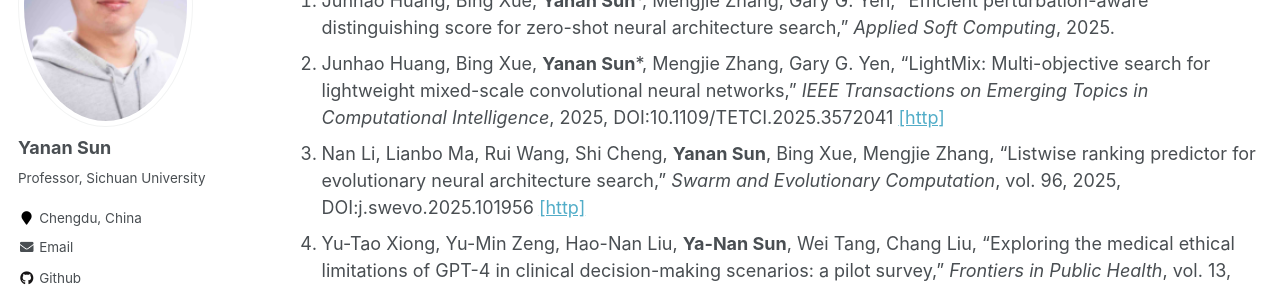
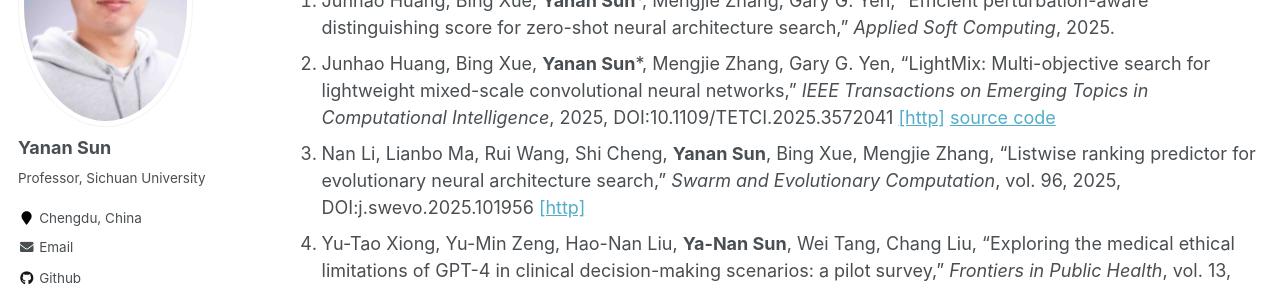
Before and after one commit to yn-sun/yn-sun.github.io, a Jekyll site: the page built from _pages/publications.md, in a window 1280 px wide and 900 px high, scrolled down 492 px. Shown: the part 153-441 px from the top of the window. Built offline with Jekyll 4.4.1, drawn with Linux system fonts in a browser that asks for light colours; comment, search, counter and statistics services are not loaded.

Commit message:
Update publications.md

```diff
--- a/_pages/publications.md
+++ b/_pages/publications.md
@@ -13,7 +13,7 @@ author_profile: true
 
 ## Journal Papers
 1. Junhao Huang, Bing Xue, **Yanan Sun***, Mengjie Zhang, Gary G. Yen, "Efficient perturbation-aware distinguishing score for zero-shot neural architecture search," <i> Applied Soft Computing</i>, 2025.
-2. Junhao Huang, Bing Xue, **Yanan Sun***, Mengjie Zhang, Gary G. Yen, "LightMix: Multi-objective search for lightweight mixed-scale convolutional neural networks," <i> IEEE Transactions on Emerging Topics in Computational Intelligence</i>, 2025, DOI:10.1109/TETCI.2025.3572041 [[http]](https://ieeexplore.ieee.org/document/11023228)
+2. Junhao Huang, Bing Xue, **Yanan Sun***, Mengjie Zhang, Gary G. Yen, "LightMix: Multi-objective search for lightweight mixed-scale convolutional neural networks," <i> IEEE Transactions on Emerging Topics in Computational Intelligence</i>, 2025, DOI:10.1109/TETCI.2025.3572041 [[http]](https://ieeexplore.ieee.org/document/11023228)  [source code](https://github.com/HuangJunh/LightMix)
 3. Nan Li, Lianbo Ma, Rui Wang, Shi Cheng, **Yanan Sun**, Bing Xue, Mengjie Zhang, "Listwise ranking predictor for evolutionary neural architecture search," <i>Swarm and Evolutionary Computation</i>, vol. 96, 2025, DOI:j.swevo.2025.101956 [[http]](https://www.sciencedirect.com/science/article/abs/pii/S2210650225001142)
 4. Yu-Tao Xiong, Yu-Min Zeng, Hao-Nan Liu, **Ya-Nan Sun**, Wei Tang, Chang Liu, "Exploring the medical ethical limitations of GPT-4 in clinical decision-making scenarios: a pilot survey," <i>Frontiers in Public Health</i>, vol. 13, 2025, DOI:10.3389/fpubh.2025.15823775 [[http]](https://www.frontiersin.org/journals/public-health/articles/10.3389/fpubh.2025.1582377/full)
 5. Junhao Huang, Bing Xue, **Yanan Sun***, Mengjie Zhang, Gary G. Yen, "Automated design of neural networks with multi-scale convolutions via multi-path weight sampling," <i>Pattern Recognition</i>, 2025, DOI:10.1016/j.patcog.2025.111605 [[http]](https://www.sciencedirect.com/science/article/pii/S0031320325002651) [source code](https://github.com/HuangJunh/EMixConv)
```
